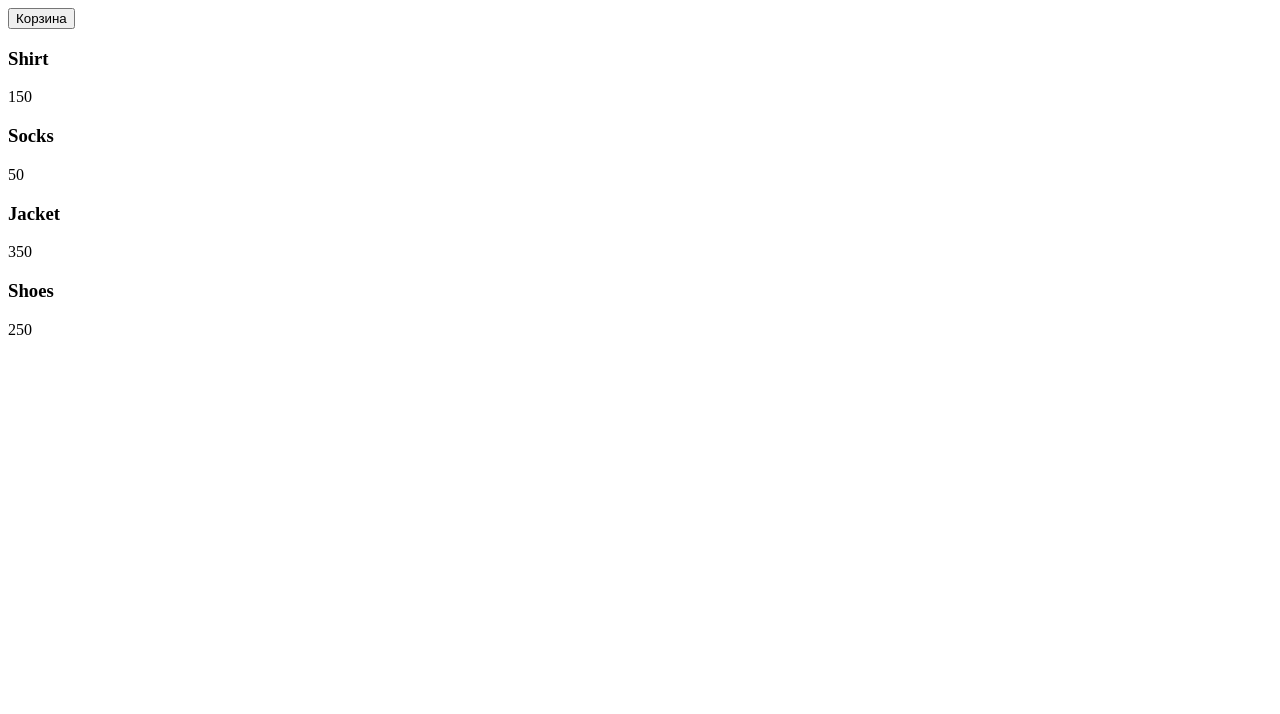
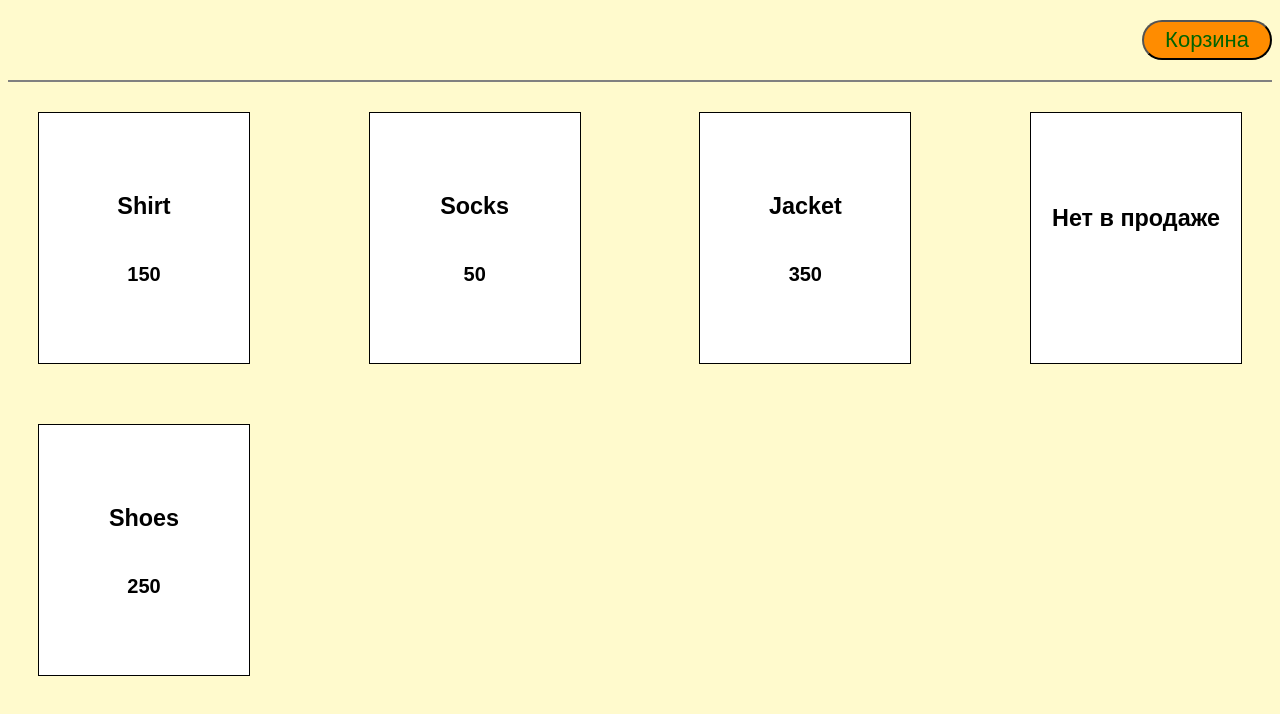
Before and after one commit to Maraboom/JavaScript-2, a plain HTML site: page index.html in a window 1280 px wide. Drawn offline with Linux system fonts and the light colour scheme.

Commit message:
Добавлены стили, добавлены значения аргументов по умолчанию и упрощена функция 'renderGoodsItem'

```diff
--- a/script.js
+++ b/script.js
@@ -2,12 +2,11 @@ const goods = [
   { title: "Shirt", price: 150 },
   { title: "Socks", price: 50 },
   { title: "Jacket", price: 350 },
+  {},
   { title: "Shoes", price: 250 },
 ];
 
-const renderGoodsItem = (title, price) => {
-  return `<div class="goods-item"><h3>${title}</h3><p>${price}</p></div>`;
-};
+const renderGoodsItem = (title = "Нет в продаже", price = "") =>`<div class="goods-item"><h3>${title}</h3><p>${price}</p></div>`;
 
 const renderGoodsList = (list) => {
   let goodsList = list.map((item) => renderGoodsItem(item.title, item.price));
--- a/style.css
+++ b/style.css
@@ -0,0 +1,44 @@
+body,
+html {
+  height: 100%;
+  font-family: Arial, Helvetica, sans-serif;
+  background-color: lemonchiffon;
+}
+header {
+  min-height: 80px;
+  width: 100%;
+  border-bottom: 2px solid grey;
+  display: flex;
+  justify-content: flex-end;
+  align-items: center;
+  margin-top: -8px;
+}
+
+.cart-button {
+  height: 40px;
+  width: 130px;
+
+  border-radius: 20px;
+  font-size: 22px;
+  background-color: darkorange;
+  color: darkgreen;
+}
+.goods-list {
+  display: flex;
+  flex-direction: row;
+  flex-wrap: wrap;
+  justify-content: space-between;
+}
+.goods-item {
+  background-color: white;
+  min-width: 210px;
+  min-height: 250px;
+  display: flex;
+  flex-direction: column;
+  align-items: center;
+  justify-content: center;
+  border: 1px solid black;
+  margin: 30px;
+  font-size: 20px;
+  font-weight: 700;
+}
```
Also changed, not shown: index.html (+7 -1 lines).
